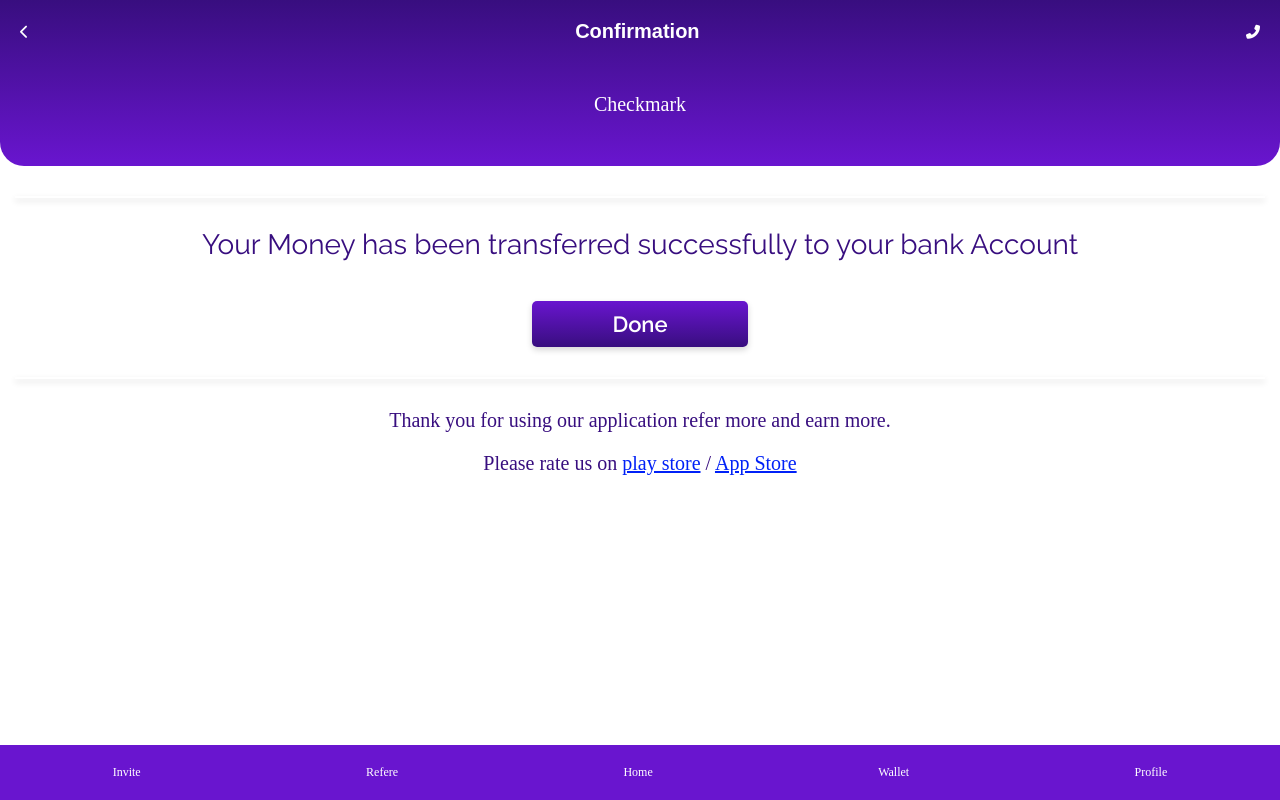
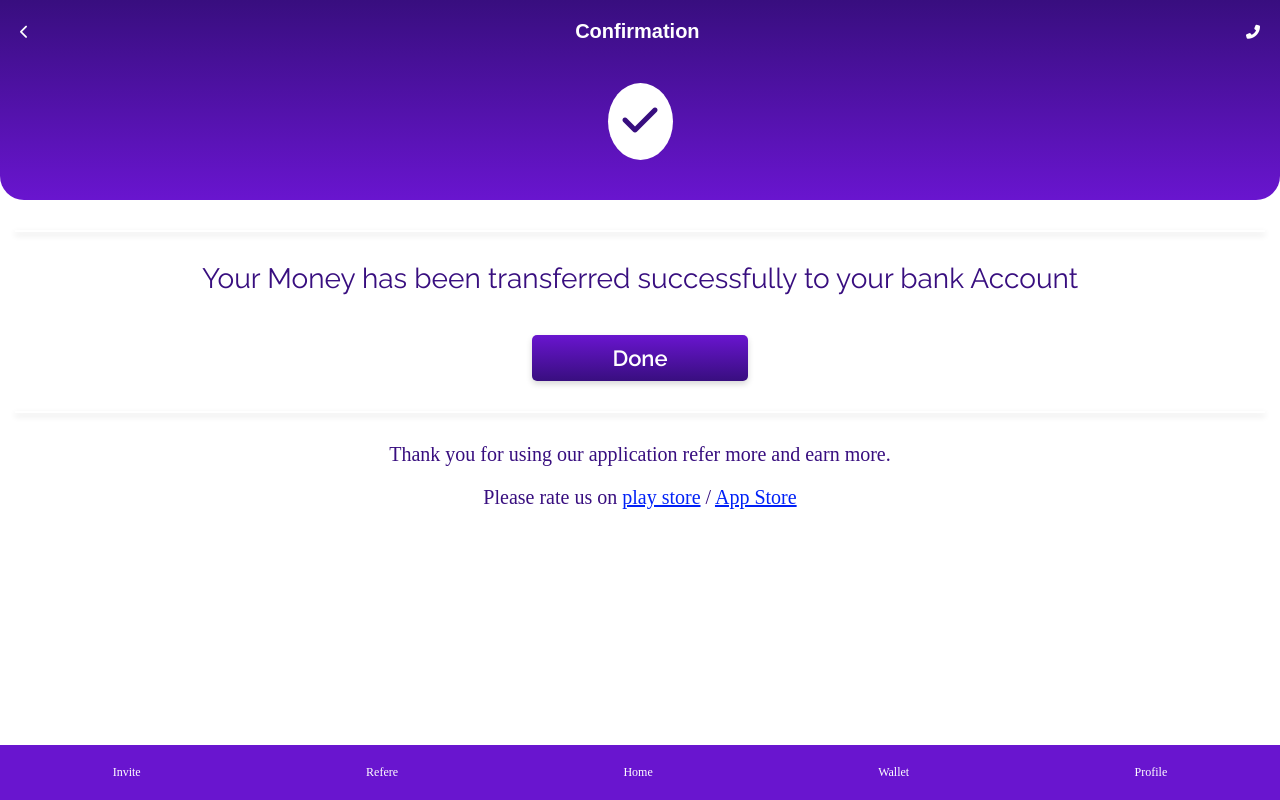
Before and after one commit to Rushil-Dhinoja/granulity, a website: page html/wallet-confirmation.html in a window 1280 px wide. Drawn offline with Linux system fonts and the light colour scheme.

Commit message:
Icons Added

```diff
--- a/html/wallet-confirmation.html
+++ b/html/wallet-confirmation.html
@@ -20,7 +20,7 @@
             </a>
         </div>
         <div class="checkmark">
-            Checkmark
+            <span><i class="fa fa-check"></i></span>
         </div>
     </div>
     <div class="wallet-confirm-body">
--- a/scss/walletconfiramtion.scss
+++ b/scss/walletconfiramtion.scss
@@ -9,9 +9,16 @@
     display: flex;
     justify-content: center;
     align-items: center;
-    padding: 3rem 0 5rem 0;
+    padding: 2rem 0 4rem 0;
     font-size: 2rem;
     color: #fff;
+    span {
+      color: #380e7f;
+      font-size: 4rem;
+      padding: 1.5rem;
+      border-radius: 50%;
+      background-color: #fff;
+    }
   }
 }
 
```
Also changed, not shown: css/index.css.
